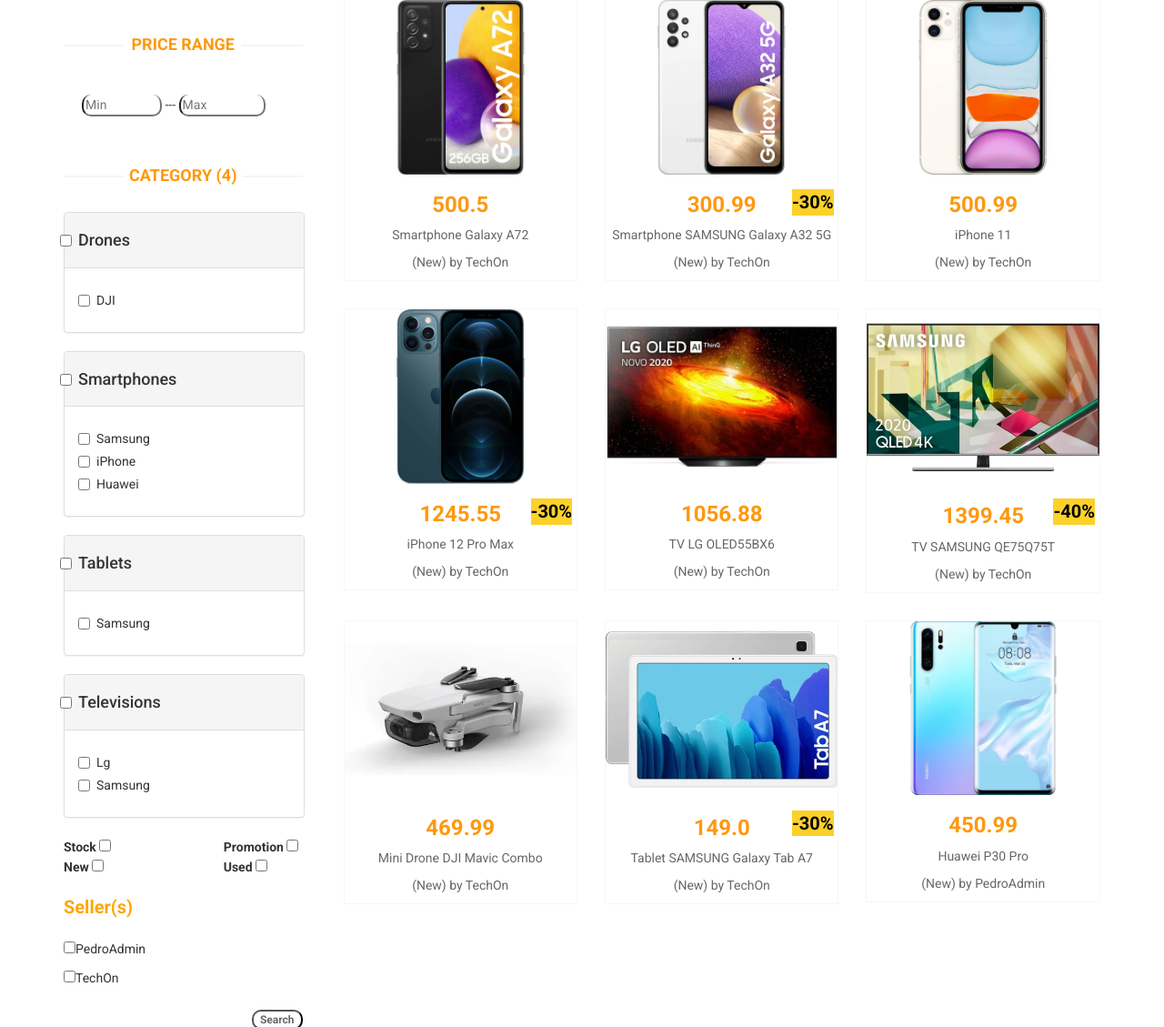
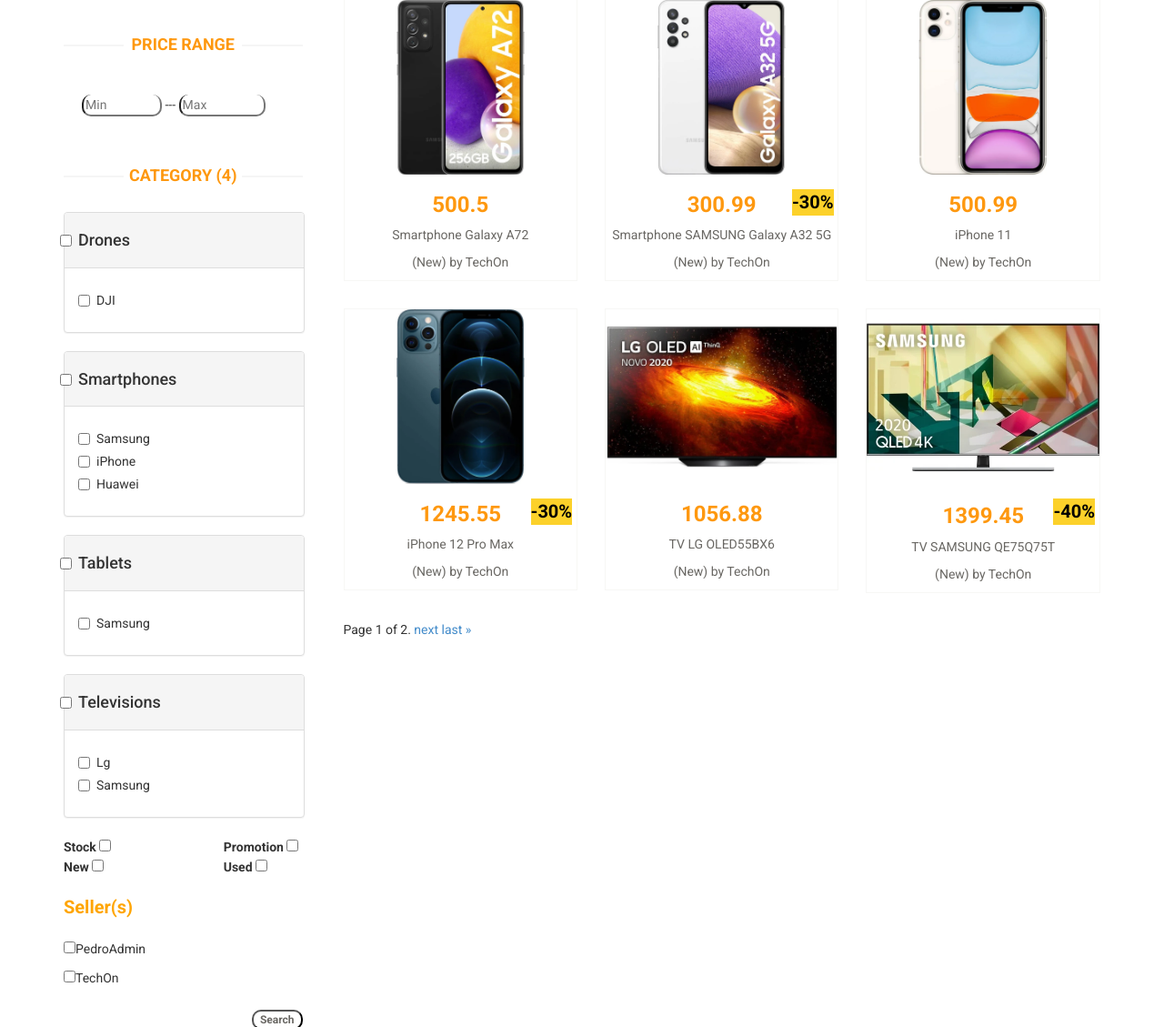
Before and after one commit to alex-pt01/Technologies-and-Web-Programming-proj.1, a Django app: page /searchProducts/ in a window 1280 px wide. Shown: the part 359-1488 px from the top of the page at 91% size. Run offline with Django 3.2, Linux system fonts and the light colour scheme; data comes from the database, SQL or seed files in the repository; some libraries are stand-ins or nearby versions.

Commit message:
Added Pagination

```diff
--- a/webproj/app/templates/shop.html
+++ b/webproj/app/templates/shop.html
@@ -169,6 +169,23 @@
 
                         {% endfor %}
 					</div>
+                <div class="pagination">
+    <span class="step-links">
+        {% if productsList.has_previous %}
+            <a href="?page=1">&laquo; first</a>
+            <a href="?page={{ productsList.previous_page_number }}">previous</a>
+        {% endif %}
+
+        <span class="current">
+            Page {{ productsList.number }} of {{ productsList.paginator.num_pages }}.
+        </span>
+
+        {% if productsList.has_next %}
+            <a href="?page={{ productsList.next_page_number }}">next</a>
+            <a href="?page={{ productsList.paginator.num_pages }}">last &raquo;</a>
+        {% endif %}
+    </span>
+</div>
 				</div>
 			</div>
 		</div>
--- a/webproj/app/views.py
+++ b/webproj/app/views.py
@@ -17,6 +17,7 @@
 
 from app.forms import CommentForm, ProductForm, PromotionForm
 from django.db.models import Q
+from django.core.paginator import Paginator
 
 carts = {}
 
@@ -437,11 +438,16 @@
         if len(result) == 0:
             noResults = True
 
+    paginator = Paginator(result, 6)
+
+    page_number = request.GET.get('page')
+    page_obj = paginator.get_page(page_number)
+
     tparams = {'productsFilter': productsFilter,
                'totalBrands': Product.objects.values('brand').distinct().count(),
                'totalCategories': Product.objects.values('category').distinct().count(),
                'brands': brands,
-               'productsList': result,
+               'productsList': page_obj,
                'noResults': noResults,
                'sellers': sellers
 
```
